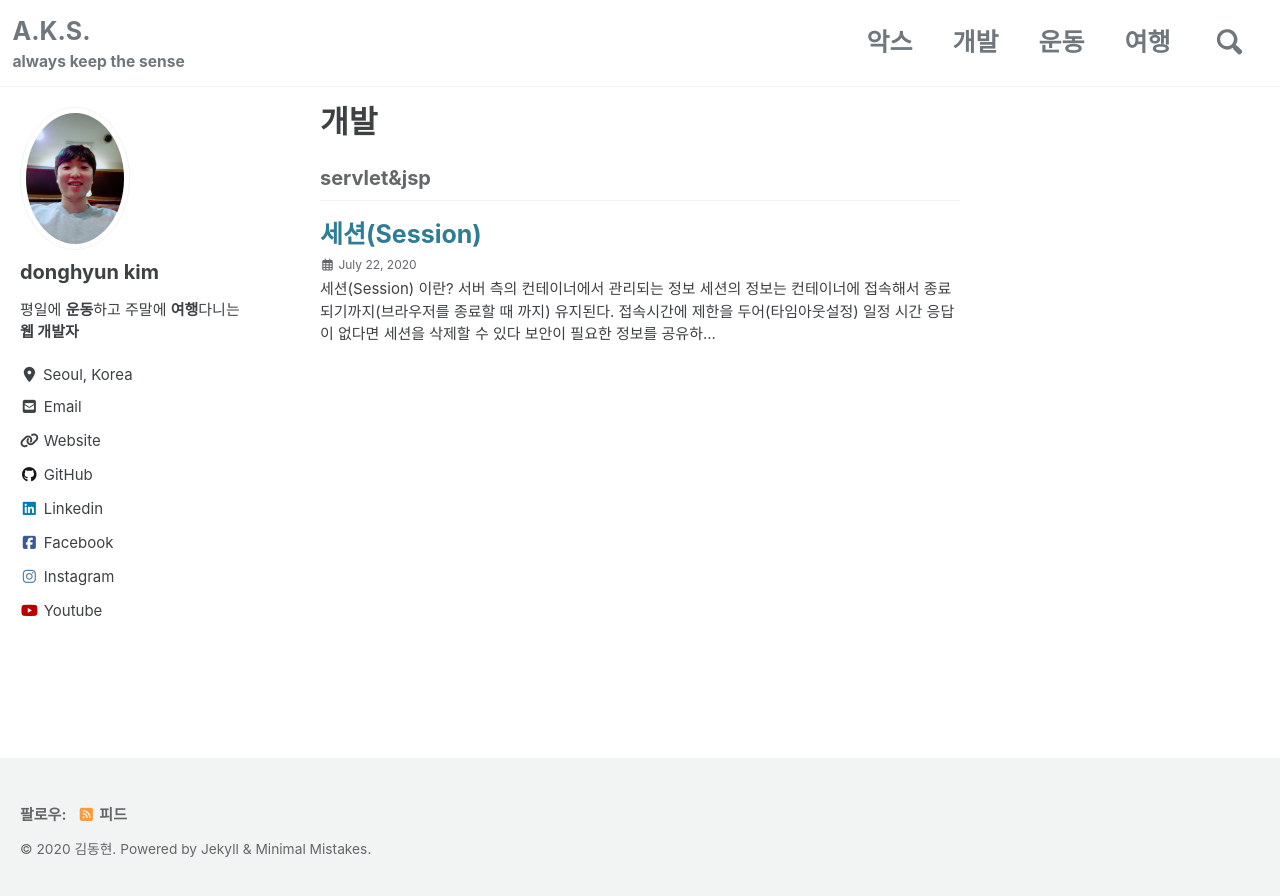
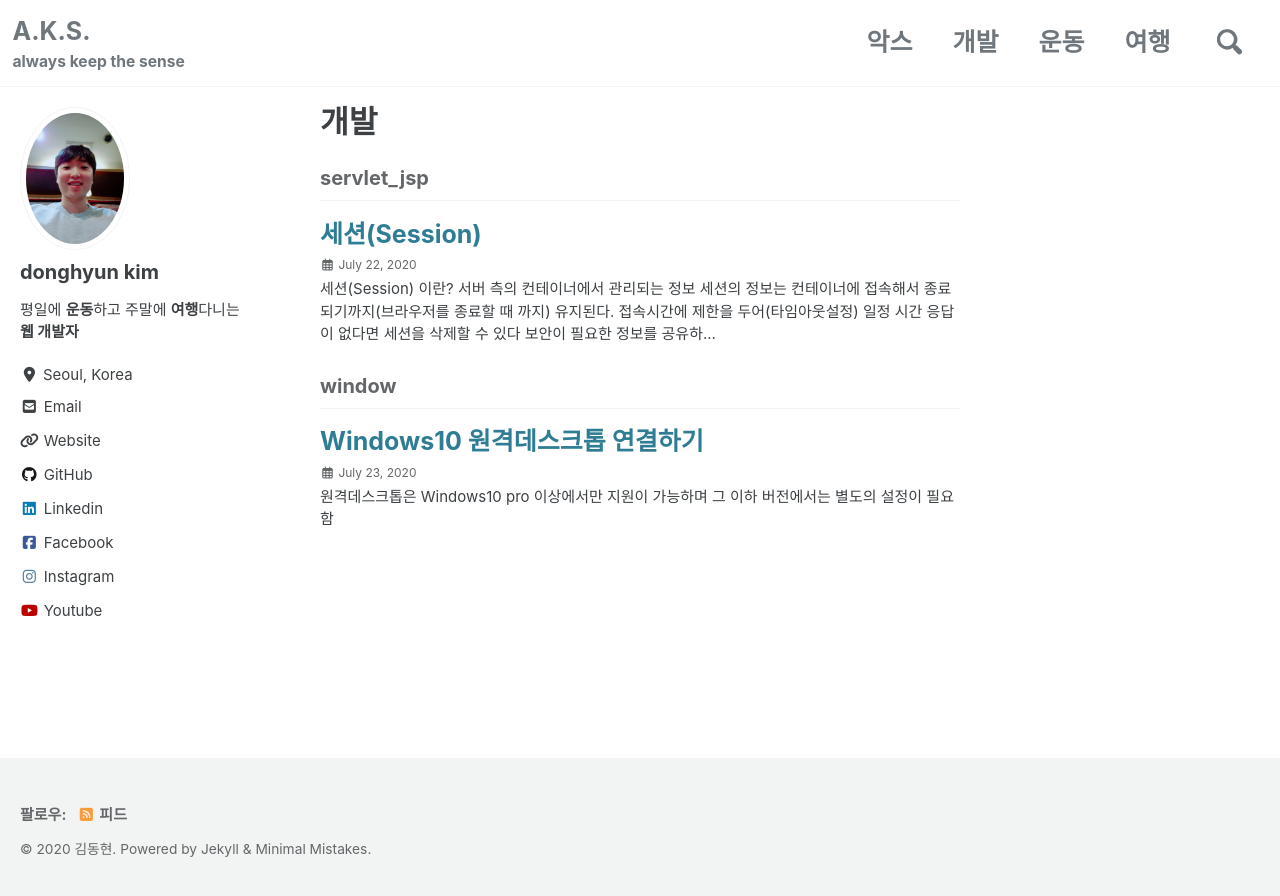
Before and after one commit to dhk5646/dhk5646.github.io, a Jekyll site: the page built from _pages/dev-archive.md, in a window 1280 px wide. Shown: the top 896 px of the page. Built offline with Jekyll 4.4.1, drawn with Linux system fonts in a browser that asks for light colours; cached includes are drawn as plain includes; nearby versions of some CDN libraries.

Commit message:
2020-07-23 원격데스크톱 연결하기 추가

```diff
--- a/_pages/dev-archive.md
+++ b/_pages/dev-archive.md
@@ -3,7 +3,7 @@ title: "개발"
 permalink: /dev/
 layout: category
 author_profile: true
-dev_tag: ["java", "linux", "servlet&jsp"]
+dev_tag: ["java", "linux", "servlet_jsp", "window"]
 ---
 {% include group-by-array collection=site.posts field="tags" %}
 
--- /dev/null
+++ b/_posts/dev/2020-07-23-window-remote_desktop_active.md
@@ -0,0 +1,101 @@
+---
+title: "Windows10 원격데스크톱 연결하기"
+categories: dev
+tags: window
+toc: true
+---
+
+**원격데스크톱은 Windows10 pro 이상에서만 지원이 가능하며 그 이하 버전에서는 별도의 설정이 필요함**
+
+## Windows 10 원격데스크톱 활성화 하기
+
+**1. 시작-> 설정(톱니바퀴 아이콘) -> 시스템 클릭**
+<img src="/assets/images/dev/window/2020-07-23_204247.jpg">
+
+**2. 원격데스크톱 -> 원격데스크톱활성화 켬-> 확인**
+<img src="/assets/images/dev/window/2020-07-23_204641.jpg">
+
+## 원격데스크톱 포트변경 하기
+
+원격 데스크톱의 기본 포트는 **3389** 로서 많이 알려져 있기 때문에 기본 포트 사용은 보안상 위험하다 <br>
+
+원격 데스크톱을 사용시 최소한의 방어를 위하여 포트를 변경하는것이 좋다.  <br>
+
+**1. 윈도우키 + R -> regedit 입력**
+<img src="/assets/images/dev/window/2020-07-23_205840.jpg">
+
+**2. #HKEY_LOCAL_MACHINE\SYSTEM\CurrentControlSet\Control\Terminal Server\WinStations\RDP-Tcp 입력 -> PortNumber 클릭 -> 10진수 클릭 -> 원하는 포트(40022) 입력 후 확인**
+
+<img src="/assets/images/dev/window/2020-07-23_210228.jpg">
+
+## 원격데스크톱 신규 포트에 대해 방화벽 오픈하기
+
+변경된 포트의 경우 방화벽에 등록되어 있지 않기 때문에 접속이 되지 않는다. <br>
+
+신규 방화벽 규칙을 생성한다.
+
+**1. 윈도우 검색기에서 제어판 검색 후 클릭**
+
+<img src="/assets/images/dev/window/2020-07-23_211334.jpg">
+
+**2. 시스템 및 보안 클릭**
+
+<img src="/assets/images/dev/window/2020-07-23_211335.jpg">
+
+**3. Windows Defender 방화벽 클릭**
+
+<img src="/assets/images/dev/window/2020-07-23_211336.jpg">
+
+**4. 고급설정 클릭**
+
+<img src="/assets/images/dev/window/2020-07-23_211337.jpg">
+
+**5. 인바운드 규칙 클릭 -> 새 규칙 클릭**
+
+<img src="/assets/images/dev/window/2020-07-23_211648.jpg">
+
+**6. 포트 선택 후 다음**
+
+<img src="/assets/images/dev/window/2020-07-23_211940.jpg">
+
+**7. TCP 선택 -> 2)에서 입력한 포트번호 입력 후 다음**
+
+<img src="/assets/images/dev/window/2020-07-23_212131.jpg">
+
+**8. 연결허용 선택 후 다음**
+
+<img src="/assets/images/dev/window/2020-07-23_212319.jpg">
+
+**9. 도메인, 개인, 공용 체크박스 선택 후 다음**
+
+<img src="/assets/images/dev/window/2020-07-23_212356.jpg">
+
+**10. 이름 및 설명을 알아볼 수 있게 입력 후 마침**
+
+<img src="/assets/images/dev/window/2020-07-23_212642.jpg">
+
+**11. 방화벽 등록 확인**
+
+<img src="/assets/images/dev/window/2020-07-23_213149.jpg">
+
+## 원격데스크톱 다시 시작 하기
+
+변경된 포트로 접속을 하기 위해서는 원격 데스크톱 서비스를 재 시작 해야 한다.
+
+**1. 윈도우 검색기에서 "서비스" 검색 후 클릭**
+
+<img src="/assets/images/dev/window/2020-07-23_213412.jpg">
+
+**2. Remote Desktop Services 우 클릭 -> 다시 시작 클릭**
+
+<img src="/assets/images/dev/window/2020-07-23_213726.jpg">
+
+## 원격데스크톱 접속 확인 하기
+
+**1. 윈도우 검색기에서 원격 데스크톱 연결 검색 후 클릭**
+
+<img src="/assets/images/dev/window/2020-07-23_214634.jpg">
+
+**2. IP정보:포트정보 입력 -> ID / PWD 입력 후 접속**
+
+<img src="/assets/images/dev/window/2020-07-23_214745.jpg">
```
Also changed, not shown: _posts/dev/2020-07-22-servlet_jsp-session.md (renamed from _posts/dev/2020-07-22-servletjsp-session.md, +1 -1 lines), assets/images/dev/window/2020-07-23_204247.jpg (added), assets/images/dev/window/2020-07-23_204641.jpg (added), assets/images/dev/window/2020-07-23_205840.jpg (added), assets/images/dev/window/2020-07-23_210228.jpg (added), assets/images/dev/window/2020-07-23_211334.jpg (added), assets/images/dev/window/2020-07-23_211335.jpg (added), assets/images/dev/window/2020-07-23_211648.jpg (added), assets/images/dev/window/2020-07-23_211940.jpg (added), assets/images/dev/window/2020-07-23_212131.jpg (added), assets/images/dev/window/2020-07-23_212319.jpg (added), assets/images/dev/window/2020-07-23_212356.jpg (added), assets/images/dev/window/2020-07-23_212642.jpg (added), assets/images/dev/window/2020-07-23_213149.jpg (added), 4 more files.
